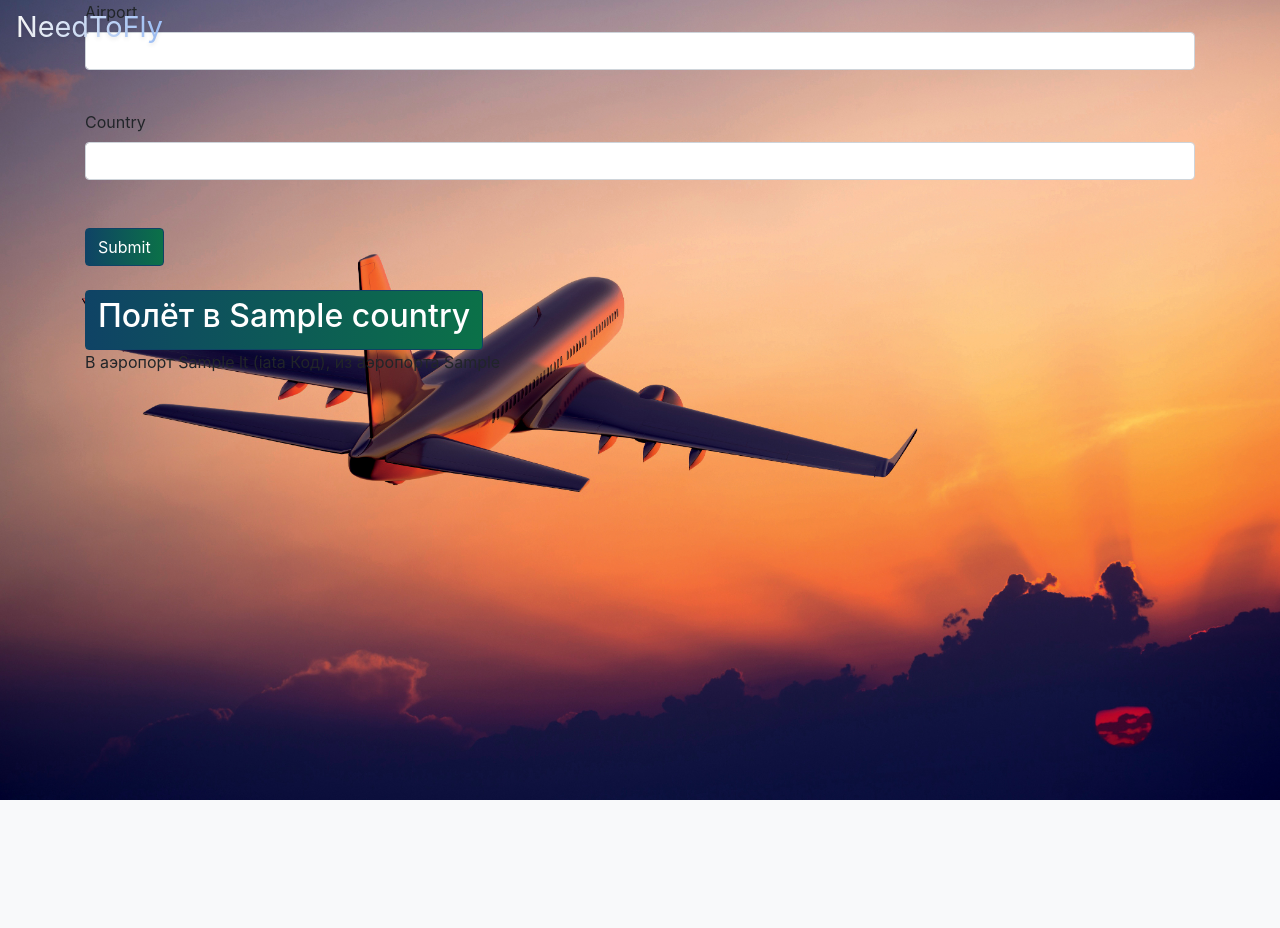
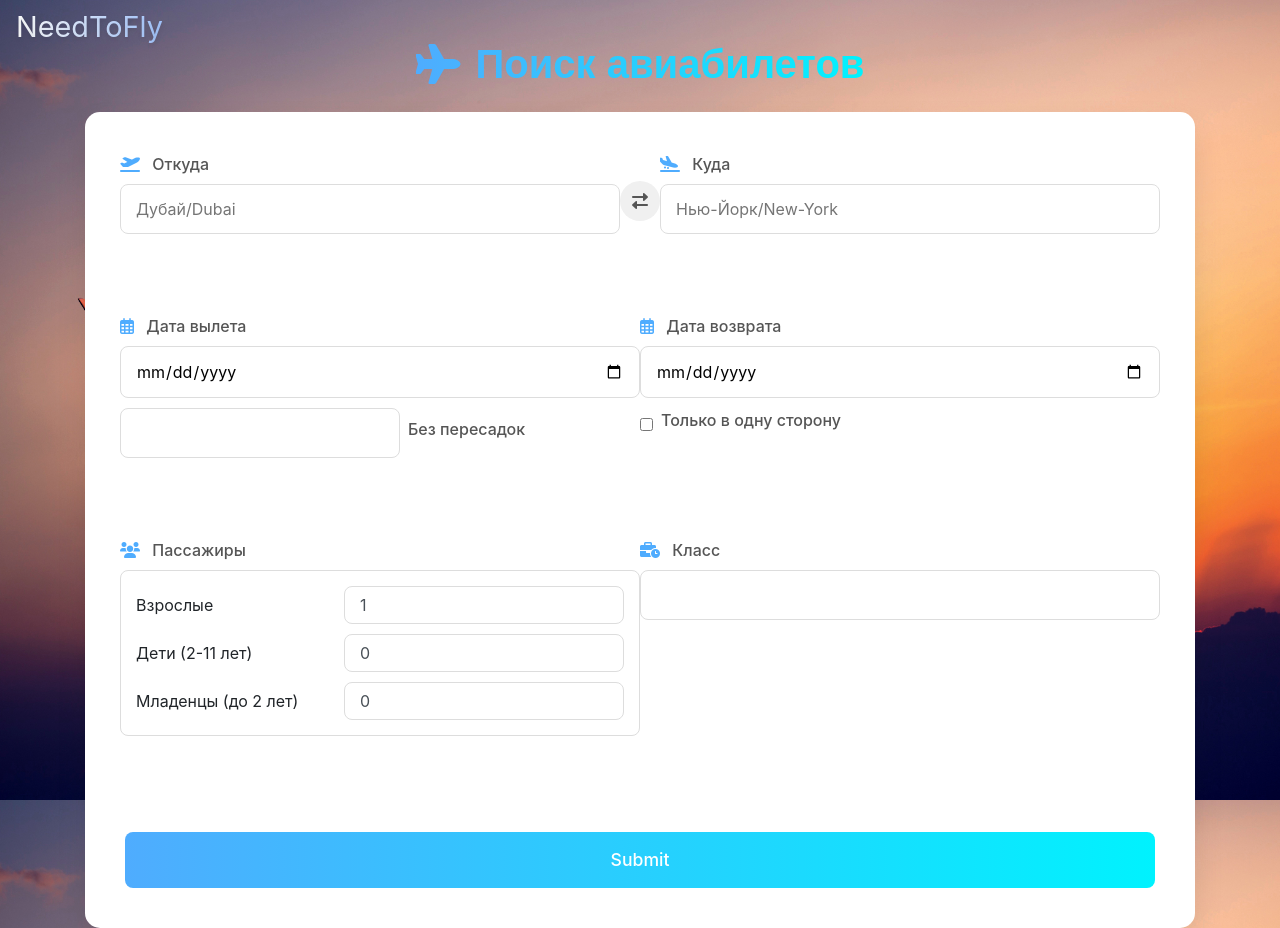
Before and after one commit to aleksandrmbelkin/NeedToFly, a Flask app: template templates/search.html in a window 1280 px wide. Before the commit the page ends 800 px from the top, so only its background shows below. Run offline with Flask 3, Linux system fonts and the light colour scheme; the template is opened without the code that fills it: most values are stand-ins (such as "Sample title", 1, 10 or a date in 2020); form fields are guessed from the names that the template uses; parts of the project's set-up code (start-up, migrations or seed data) failed here and were passed over; some libraries are stand-ins or nearby versions.

Commit message:
Update search.html

```diff
--- a/templates/search.html
+++ b/templates/search.html
@@ -3,35 +3,134 @@
 {% block head %}
 <link rel="icon" href="{{ url_for('static', filename='images/icons/search.png') }}" type="image/x-icon">
 <link rel="stylesheet" href="{{ url_for('static', filename='styles/search.css') }}">
+<link rel="stylesheet" href="https://cdnjs.cloudflare.com/ajax/libs/font-awesome/6.0.0-beta3/css/all.min.css">
 {% endblock %}
 
 {% block main %}
 <main>
-    <form id="myForm" method="POST">
-        <p>
-            {{ form.airport.label }}<br>
-            {{ form.airport(class="form-control", type="string") }}<br>
-            {% for error in form.airport.errors %}
-                <div class="alert alert-danger" role="alert">
-                    {{ error }}
-                </div>
-            {% endfor %}
-        </p>
-        <p>
-            {{ form.country.label }}<br>
-            {{ form.country(class="form-control", type="string") }}<br>
-            {% for error in form.country.errors %}
-                <div class="alert alert-danger" role="alert">
-                    {{ error }}
-                </div>
-            {% endfor %}
-        </p>
-        <p>{{ form.submit(type="submit", class="btn btn-primary") }}</p>
-        <div>{{ message }}</div>
-        {% for i in lt %}
-            <a class="btn btn-primary" href="/{{i['name']}}/{{i['airport_departure']}}"><h2>Полёт в {{i["country"]}}</h2></a>
-            <div>В аэропорт {{i["name"]}} (iata Код), из аэропорта {{i["airport_departure"]}}</div><br>
-        {% endfor %}
-    </form>
+    <div class="search-page">
+        <div class="search-header">
+            <a href="/search" class="logo">
+                <i class="fas fa-plane"></i>
+                <h1>Поиск авиабилетов</h1>
+            </a>
+        </div>
+
+        <div class="search-container">
+            <div class="search-card">
+                <form action="" method="post" name="search">
+                    <div class="form-row">
+                        <div class="form-group">
+                            <label for="departure"><i class="fas fa-plane-departure"></i> Откуда</label>
+                            {{ form.originLocationCode(placeholder="Дубай/Dubai", id="departure") }}
+                        </div>
+
+                        <div class="swap-btn">
+                            <button type="button" id="swap-airports">
+                                <i class="fas fa-exchange-alt"></i>
+                            </button>
+                        </div>
+
+                        <div class="form-group">
+                            <label for="arrival"><i class="fas fa-plane-arrival"></i> Куда</label>
+                            {{ form.destinationLocationCode(placeholder="Нью-Йорк/New-York", id="arrival") }}
+                        </div>
+                    </div>
+
+                    <div class="form-row">
+                        <div class="form-group">
+                            <label for="departure-date"><i class="far fa-calendar-alt"></i> Дата вылета</label>
+                            {{ form.departureDate(id="departure-date") }}
+                            <div class="checkbox">
+                                {{ form.nonStop }}
+                                <label>Без пересадок</label>
+                            </div>
+                        </div>
+
+                        <div class="form-group">
+                            <label for="return-date"><i class="far fa-calendar-alt"></i> Дата возврата</label>
+                            {{ form.returnDate(id="return-date") }}
+                            <div class="checkbox">
+                                <input type="checkbox" id="one-way">
+                                <label for="one-way">Только в одну сторону</label>
+                            </div>
+                        </div>
+                    </div>
+
+                    <div class="form-row">
+                        <div class="form-group passengers">
+                            <label><i class="fas fa-users"></i> Пассажиры</label>
+                            <div class="passenger-controls">
+                                <div class="passenger-type">
+                                    <span>Взрослые</span>
+                                    <div class="counter">
+                                        {{ form.adults(value="1", class="form-control adults") }}
+                                    </div>
+                                </div>
+
+                                <div class="passenger-type">
+                                    <span>Дети (2-11 лет)</span>
+                                    <div class="counter">
+                                        {{ form.children(value="0", class="form-control children") }}
+                                    </div>
+                                </div>
+
+                                <div class="passenger-type">
+                                    <span>Младенцы (до 2 лет)</span>
+                                    <div class="counter">
+                                        {{ form.infants(value="0", class="form-control infants") }}
+                                    </div>
+                                </div>
+                            </div>
+                        </div>
+
+                        <div class="form-group">
+                            <label for="class"><i class="fas fa-business-time"></i> Класс</label>
+                            {{ form.travelClass(id="class") }}
+                        </div>
+                    </div>
+
+                    {% if message %}
+                        <div class="warning">
+                            <i class="fa-solid fa-triangle-exclamation"></i>
+                            {{ message }}
+                            <i class="fa-solid fa-triangle-exclamation"></i>
+                        </div>
+                    {% endif %}
+
+                    <div id="download" class="download">
+                        <i class="fas fa-circle-notch fa-spin"></i>
+                        Пожалуйста подождите...
+                        <i class="fas fa-circle-notch fa-spin"></i>
+                        <p>(Если заполнены не все поля - заполните и повторите попытку)</p>
+                    </div>
+
+                    <div>{{ form.submit(class="search-btn", onclick="showLoader()") }}</div>
+                </form>
+            </div>
+        </div>
+    </div>
+
+    <script>
+        document.getElementById('swap-airports').addEventListener('click', function() {
+            const from = document.getElementById('departure');
+            const to = document.getElementById('arrival');
+            const temp = from.value;
+            from.value = to.value;
+            to.value = temp;
+        });
+
+        document.getElementById('one-way').addEventListener('change', function() {
+            document.getElementById('return-date').disabled = this.checked;
+        });
+
+        const today = new Date().toISOString().split('T')[0];
+        document.getElementById('departure-date').min = today;
+        document.getElementById('return-date').min = today;
+
+        function showLoader() {
+            document.getElementById('download').style.display = 'block';
+        }
+    </script>
 </main>
 {% endblock %}
```
